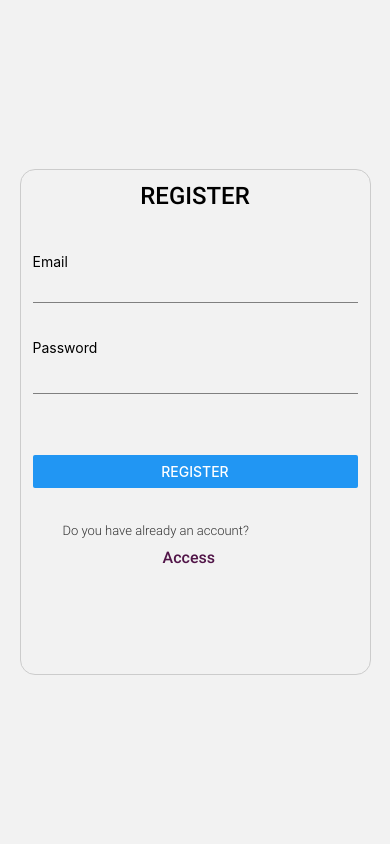
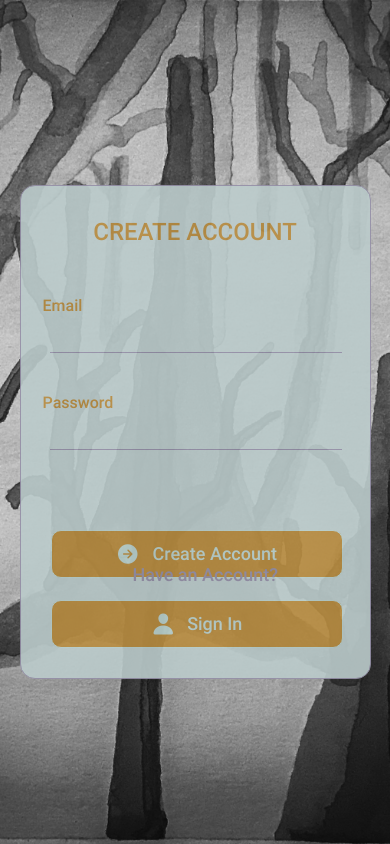
Before and after one commit to LVLVirginiaLombardi/Art_By_Lilith, a React Native app: screen /Auth in a window 390 px wide. Built offline with nearby package versions, Linux system fonts and the light colour scheme; what expo-sqlite would draw is missing.

Commit message:
Changing Auth Screen UI

```diff
--- a/Constants/Colors.js
+++ b/Constants/Colors.js
@@ -2,6 +2,9 @@ export const COLORS = {
     primary:'#BAD1CD',
     secondary: '#E3D7FF',
     gold: '#B88C40',
+    platinum: '#EAEAEA',
+    ashgray: '#BBCBCB',
+    coolgray: '#9590A8',
     accent:'#aac0af',
     DARK_SIENNA: "#450920",
     MAROON: "#a53860",
--- a/Navigation/MainNavigator/MainNavigator.js
+++ b/Navigation/MainNavigator/MainNavigator.js
@@ -1,4 +1,3 @@
-import AuthNavigator from '../AuthNavigator/AuthNavigator';
 import InitialNavigator from '../InitialNavigator/InitialNavigator';
 import { NavigationContainer } from '@react-navigation/native';
 import React from 'react';
@@ -11,15 +10,13 @@ const MainNavigation = () => {
 
   return (
       <NavigationContainer>
-        <InitialNavigator>
         { userId ?
           <TabNavigator />
           :
-          <AuthNavigator />
+          <InitialNavigator/>
         }
-        </InitialNavigator>
       </NavigationContainer>
-  )
+  );
 }
 
 export default MainNavigation;
--- a/Screens/AuthScreen/AuthScreen.js
+++ b/Screens/AuthScreen/AuthScreen.js
@@ -1,11 +1,14 @@
-import { Alert, Button, KeyboardAvoidingView, Platform, StyleSheet, Text, TextInput, TouchableOpacity, View } from "react-native";
+import { Alert, Button, ImageBackground, KeyboardAvoidingView, Platform, StyleSheet, Text, TextInput, TouchableOpacity, View } from "react-native";
 import { login, signup } from '../../store/Actions/AuthAction/auth.action';
 import { useCallback, useReducer, useState } from 'react';
 
 import { COLORS } from '../../Constants/Colors';
+import OutlinedButton from "../../UI/OutlinedButton/OutlinedButton";
 import { useDispatch } from 'react-redux';
 
 const FORM_INPUT_UPDATE = 'FORM_INPUT_UPDATE';
+
+const backgroundImage = require('../../assets/Drawings/BlackForest.jpeg');
 
 export const formReducer = (state, action) => {
     if(action.type === FORM_INPUT_UPDATE) {
@@ -48,11 +51,11 @@ const AuthScreen = () => {
             password: false
         },
         formIsValid: false
-    })
+    });
 
-    const title = 'REGISTER',
-        message = 'Do you have already an account?',
-        messageAction = 'Access',
+    const title = 'CREATE ACCOUNT',
+        message = 'Have an Account?',
+        messageAction = 'Sign In',
         messageTarget = 'Login';
 
     const handleSignUp = () => {
@@ -69,7 +72,7 @@ const AuthScreen = () => {
         dispatch(login(email, password));
         if(email !== '' && password !== '') {
             Alert.alert(
-                'SignIn Successfully',
+                'LogIn Successfully',
                 'Now enjoy the APP',
                 [{ text: 'OK' }]
             )
@@ -96,7 +99,7 @@ const AuthScreen = () => {
     }, [formDispatch])
 
     return (
-
+        <ImageBackground source={backgroundImage} style={styles.backgroundImage}>
             <KeyboardAvoidingView
                 behavior={Platform.OS === 'ios' ? 'padding' : 'height'}
                 style={styles.screen}
@@ -119,61 +122,79 @@ const AuthScreen = () => {
                             onChangeText={(text) => setPassword(text)}
                         />
                         <View style={styles.buttonRegister}>
-                        <Button title='Register' onPress={handleSignUp} />
+                            <OutlinedButton icon={"arrow-forward-circle"} onPress={handleSignUp}>Create Account</OutlinedButton>
                         </View>
                     </View>
                     <View style={styles.prompt}>
                         <Text style={styles.promptMessage}>{message}</Text>
-                    <TouchableOpacity onPress={handleLogIn}>
-                        <Text style={styles.promptButton}>{messageAction}</Text>
-                    </TouchableOpacity>
+                        <OutlinedButton icon={"person"} onPress={handleLogIn}>
+                            {messageAction}
+                        </OutlinedButton>
                     </View>
                 </View>
             </KeyboardAvoidingView>
+        </ImageBackground>
     )
 }
 
 const styles = StyleSheet.create({
+    backgroundImage: {
+        resizeMode: "cover",
+        width: '100%',
+        height: '100%'
+    },
     screen: {
         flex: 1,
         justifyContent: 'center',
         alignItems: 'center',
+        marginTop: 20
     },
     title: {
         fontSize: 24,
         fontFamily: 'RobotoMedium',
-        marginBottom: 18,
-        textAlign: 'center'
+        marginBottom: 20,
+        textAlign: 'center',
+        marginTop: 20,
+        color: COLORS.gold
     },
     email: {
-        marginBottom: 15,
-        marginTop: 5,
+        marginBottom: 20,
+        marginTop: 10,
+        fontSize: 16,
+        fontFamily: 'RobotoMedium',
+        marginLeft: 10,
+        color: COLORS.gold
     },
     password: {
         marginBottom: 20,
-        marginTop: 5,
+        marginTop: 10,
+        fontSize: 16,
+        fontFamily: 'RobotoMedium',
+        marginLeft: 10,
+        color: COLORS.gold
     },
     container: {
         width: '90%',
         height: '60%',
-        maxWidth: 400,
         padding: 12,
-        borderColor: '#ccc',
-        borderWidth: 1,
+        borderColor: COLORS.coolgray,
+        borderWidth: 1.5,
         borderRadius: 15,
-        backgrounColor: 'white',
+        backgroundColor: COLORS.ashgray,
+        opacity: 0.9
     },
     prompt: {
+        flex: 1,
         alingItems: 'center',
+        justifyContent: 'center'
     },
     promptMessage: {
-        fontSize: 13,
-        fontFamily: 'RobotoLight',
-        color: '#333',
+        fontSize: 18,
+        fontFamily: 'RobotoMedium',
+        color: COLORS.coolgray,
         marginTop: 15,
-        marginBottom: 10,
-        marginLeft: 30,
-
+        marginBottom: 15,
+        marginLeft: 100
     },
     promptButton: {
         fontSize: 16,
@@ -181,24 +202,25 @@ const styles = StyleSheet.create({
         color: '#511548',
         marginLeft: '40%',
     },
-    button: {
-        backgrounColor: COLORS.primary,
-    },
     buttonRegister: {
-        marginTop: 30,
+        marginTop: 50,
+        fontSize: 16,
+        fontFamily: 'RobotoMedium',
+        color: '#511548'
     },
     inputContainer: {
         justifyContent: 'space-around',
         height: '50%',
         marginTop: 20,
-        marginBottom: 20,
+        marginBottom: 20
     },
     input: {
-        width: '100%',
-        borderBottomWidth: 0.5,
-        borderColor: 'grey',
+        width: '90%',
+        borderBottomWidth: 1,
+        borderColor: COLORS.coolgray,
         marginBottom: 30,
+        marginLeft: 17
     }
-})
+});
 
 export default AuthScreen;
--- a/store/Actions/AuthAction/auth.action.js
+++ b/store/Actions/AuthAction/auth.action.js
@@ -5,6 +5,7 @@ export const LOGIN = 'LOGIN';
 
 export const signup = (email, password) => {
     return async dispatch => {
+
         const response = await fetch(URL_AUTH_SIGNUP, {
             method: 'POST',
             header: {
@@ -21,11 +22,9 @@ export const signup = (email, password) => {
             const errorResponse = await response.json();
             const errorID = errorResponse.error.message;
 
-            let message = 'It was not possible to register';
+            let message = 'It was not possible to Sign Up';
             if ( errorID === 'EMAIL_EXISTS') message = 'Email already exists';
-
-            console.log(message)
-        }
+        };
 
         const data = await response.json();
 
@@ -33,7 +32,7 @@ export const signup = (email, password) => {
             type: SIGNUP,
             token: data.idToken,
             userId: data.localId,
-        })
+        });
     }
 }
 
@@ -53,15 +52,13 @@ export const login = (email, password) => {
 
         if(!response.ok) {
             const errorResponse = await response.json();
-            console.log(errorResponse)
+
             const errorID = errorResponse.error.message;
 
-            let message = 'It is not possible to Login';
+            let message = 'It was not possible to LogIn';
             if ( errorID === 'EMAIL_NOT_FOUND') message = 'Email does not exists';
             if ( errorID === 'INVALID_PASSWORD') message = 'Incorrect Password';
-
-            console.log(message)
-        }
+        };
 
         const data = await response.json();
 
@@ -69,6 +66,6 @@ export const login = (email, password) => {
             type: LOGIN,
             token: data.idToken,
             userId: data.localId,
-        })
+        });
     }
 }
```
Lines whose indentation alone changed are shown as unchanged.
